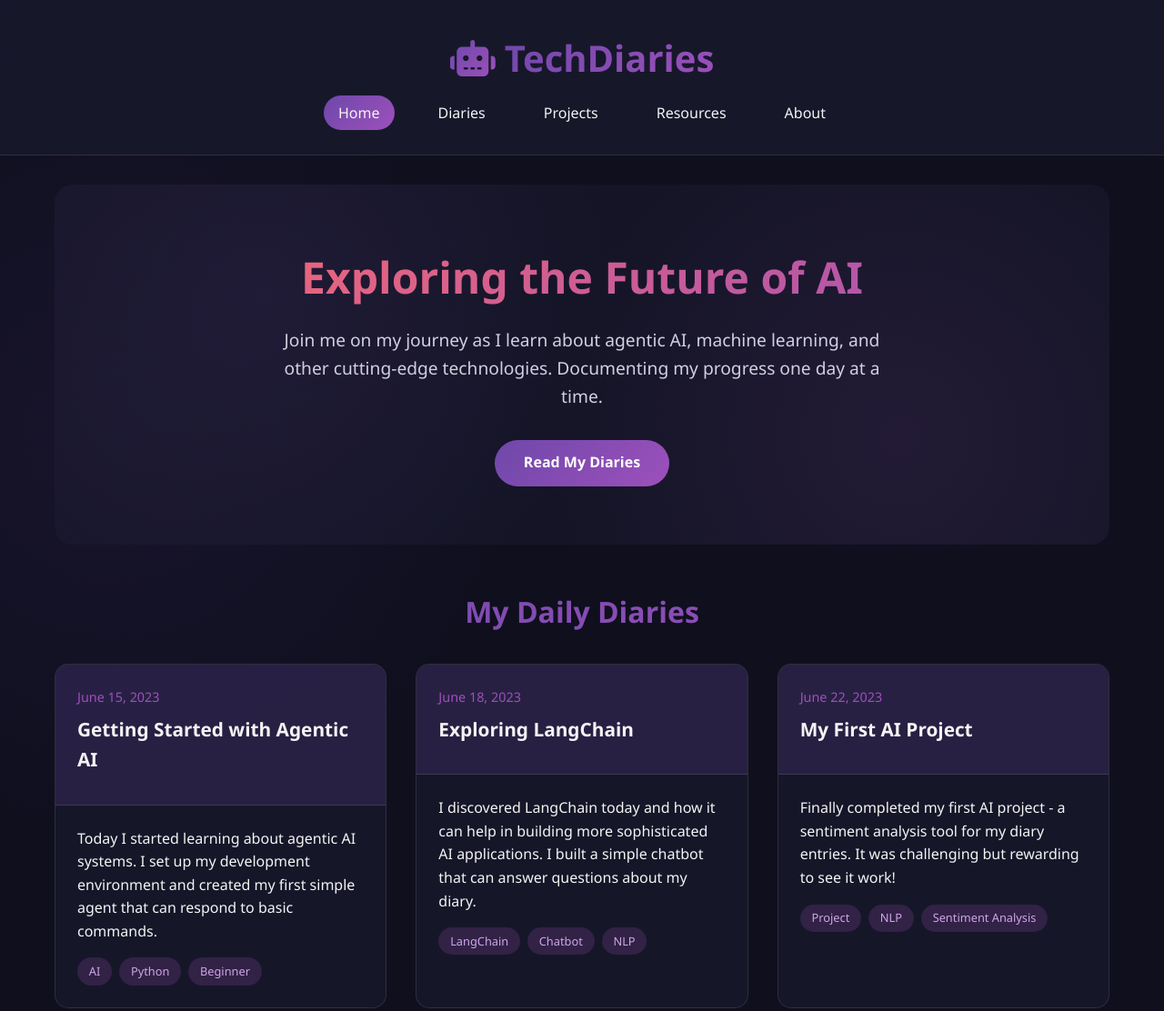
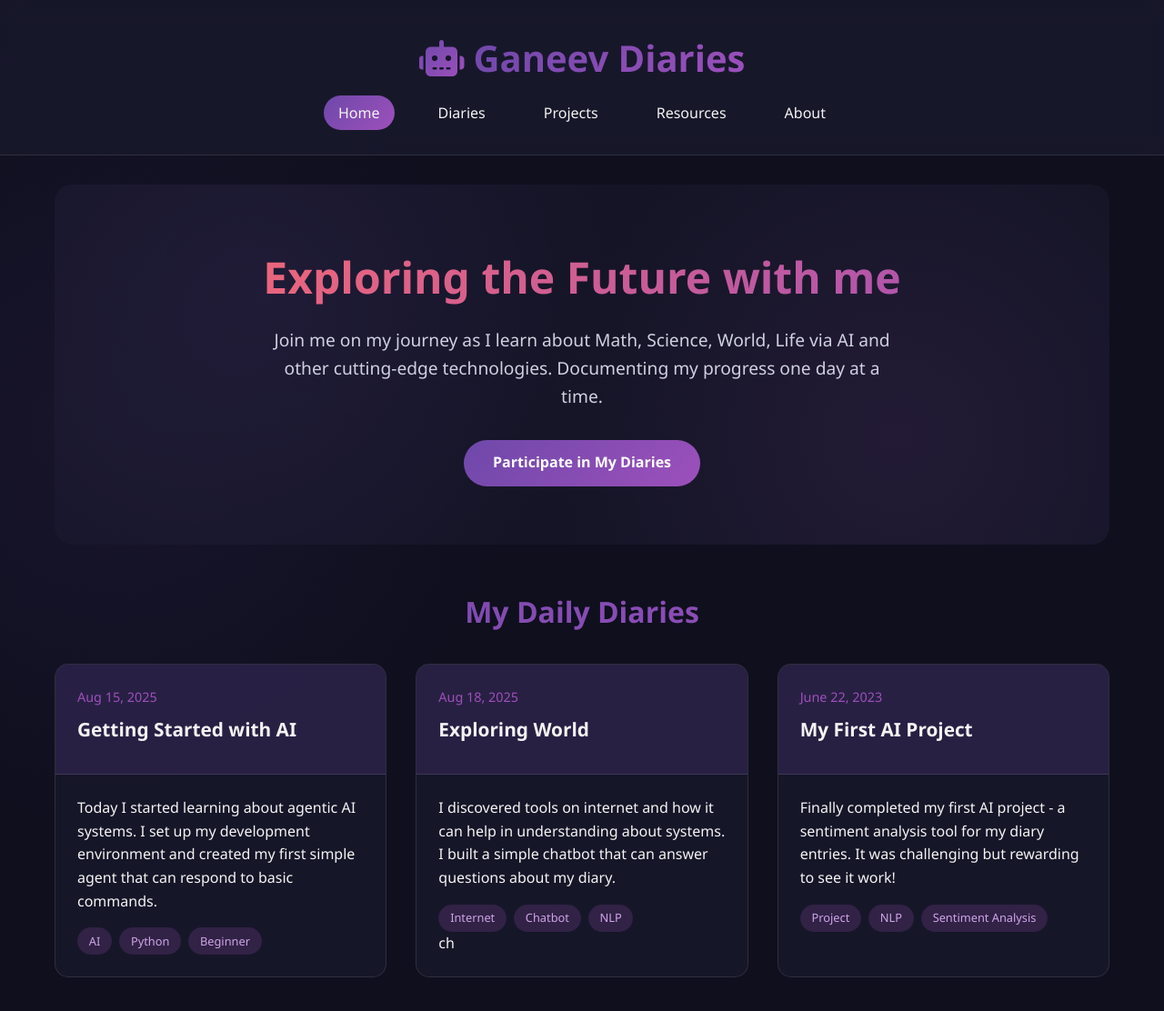
Before and after one commit to baljinder22g/ganeev, a plain HTML site: page index.html in a window 1280 px wide. Shown: the top 1112 px of the page at 91% size. Drawn offline with Linux system fonts and the light colour scheme.

Commit message:
Revise diary content and section titles
Updated diary entries and section headers to reflect new topics and dates.

```diff
--- a/index.html
+++ b/index.html
@@ -345,7 +345,7 @@
         <div class="container">
             <div class="logo">
                 <i class="fas fa-robot logo-icon"></i>
-                <h1>TechDiaries</h1>
+                <h1>Ganeev Diaries</h1>
             </div>
             <nav>
                 <ul>
@@ -361,17 +361,17 @@
 
     <main class="container">
         <section class="hero">
-            <h2>Exploring the Future of AI</h2>
-            <p>Join me on my journey as I learn about agentic AI, machine learning, and other cutting-edge technologies. Documenting my progress one day at a time.</p>
-            <a href="#diaries" class="btn">Read My Diaries</a>
+            <h2>Exploring the Future with me</h2>
+            <p>Join me on my journey as I learn about Math, Science, World, Life via AI and other cutting-edge technologies. Documenting my progress one day at a time.</p>
+            <a href="#diaries" class="btn">Participate in My Diaries</a>
         </section>
 
         <h2 class="section-title">My Daily Diaries</h2>
         <section id="diaries" class="diary-grid">
             <article class="diary-card">
                 <div class="card-header">
-                    <div class="card-date">June 15, 2023</div>
-                    <h3 class="card-title">Getting Started with Agentic AI</h3>
+                    <div class="card-date">Aug 15, 2025</div>
+                    <h3 class="card-title">Getting Started with AI</h3>
                 </div>
                 <div class="card-content">
                     <p>Today I started learning about agentic AI systems. I set up my development environment and created my first simple agent that can respond to basic commands.</p>
@@ -385,16 +385,16 @@
 
             <article class="diary-card">
                 <div class="card-header">
-                    <div class="card-date">June 18, 2023</div>
-                    <h3 class="card-title">Exploring LangChain</h3>
+                    <div class="card-date">Aug 18, 2025</div>
+                    <h3 class="card-title">Exploring World</h3>
                 </div>
                 <div class="card-content">
-                    <p>I discovered LangChain today and how it can help in building more sophisticated AI applications. I built a simple chatbot that can answer questions about my diary.</p>
+                    <p>I discovered tools on internet and how it can help in understanding about systems. I built a simple chatbot that can answer questions about my diary.</p>
                     <div class="card-tags">
-                        <span class="tag">LangChain</span>
+                        <span class="tag">Internet</span>
                         <span class="tag">Chatbot</span>
                         <span class="tag">NLP</span>
-                    </div>
+                    </div>ch
                 </div>
             </article>
 
```
